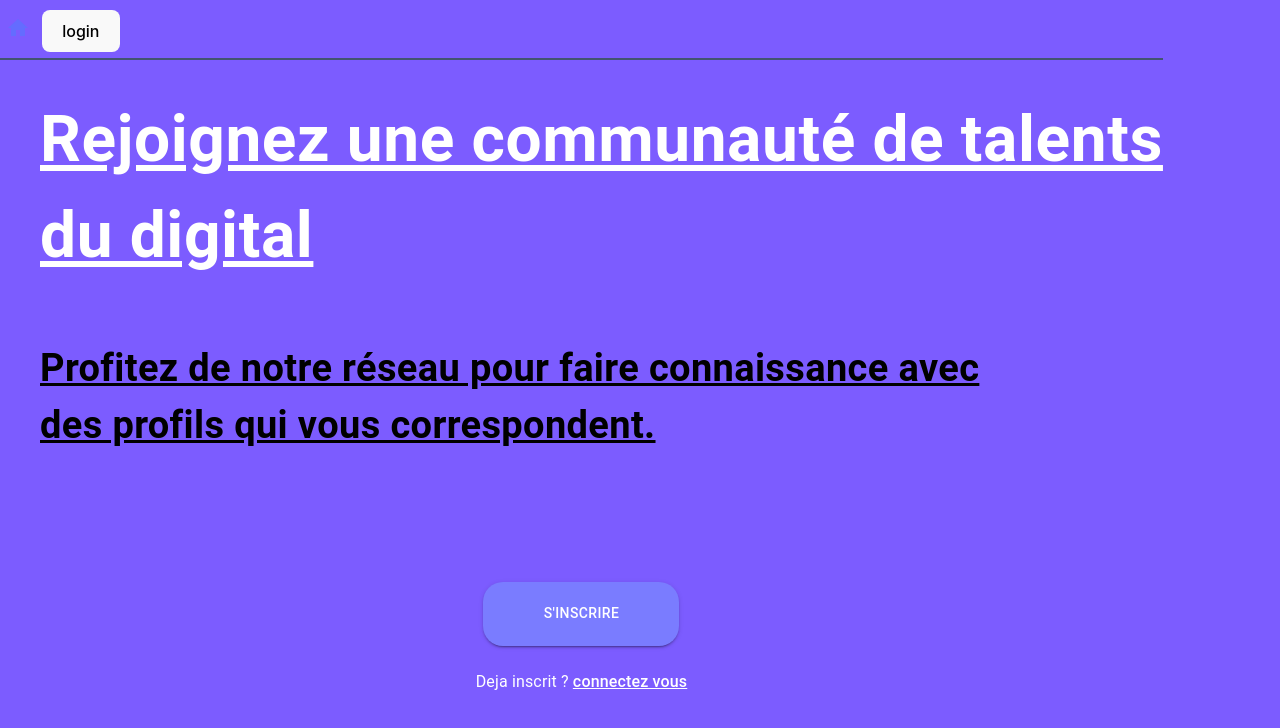
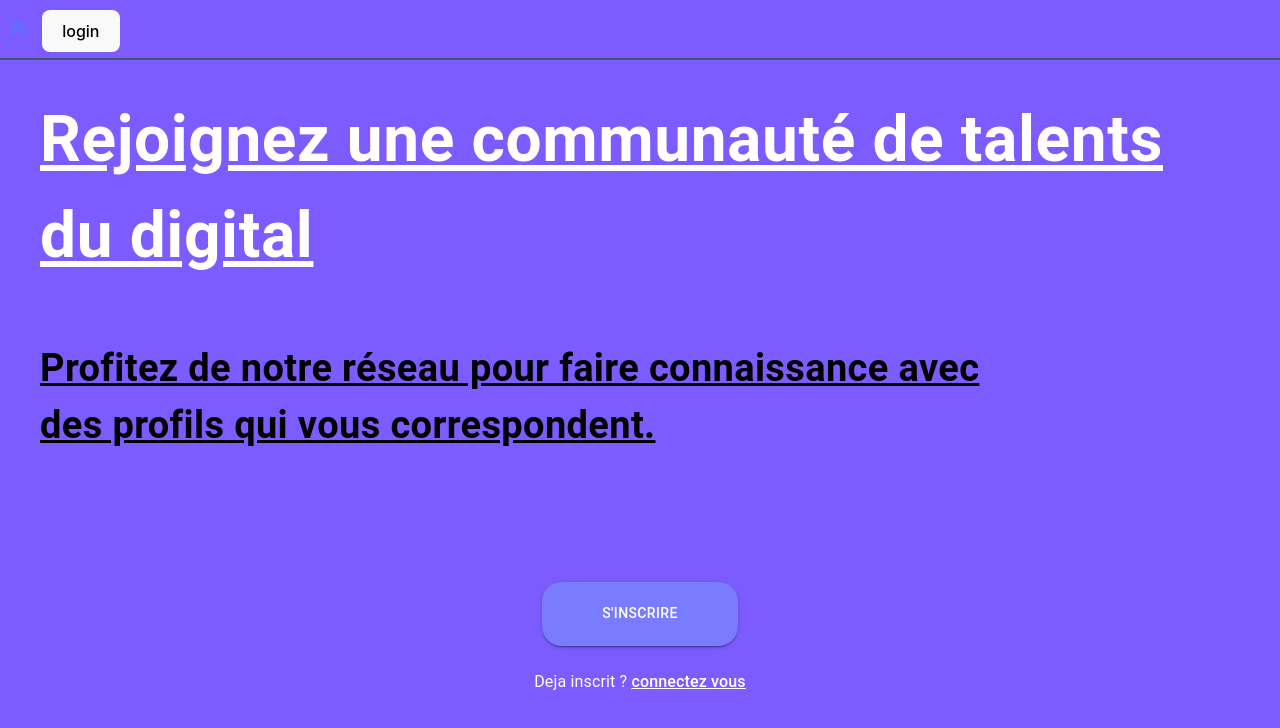
Before and after one commit to youssoufmiyad/Projet-Final-2023-2024, a React (Vite) app in the folder client/: page / in a window 1280 px wide. Shown: the top 728 px of the page. Built offline with nearby package versions, Linux system fonts and the light colour scheme.

Commit message:
composant racine prend toutes la largeur de la page

```diff
--- a/client/src/App.css
+++ b/client/src/App.css
@@ -1,3 +1,6 @@
+#root {
+  width: 100%;
+}
 .logo {
   height: 6em;
   padding: 1.5em;
```
